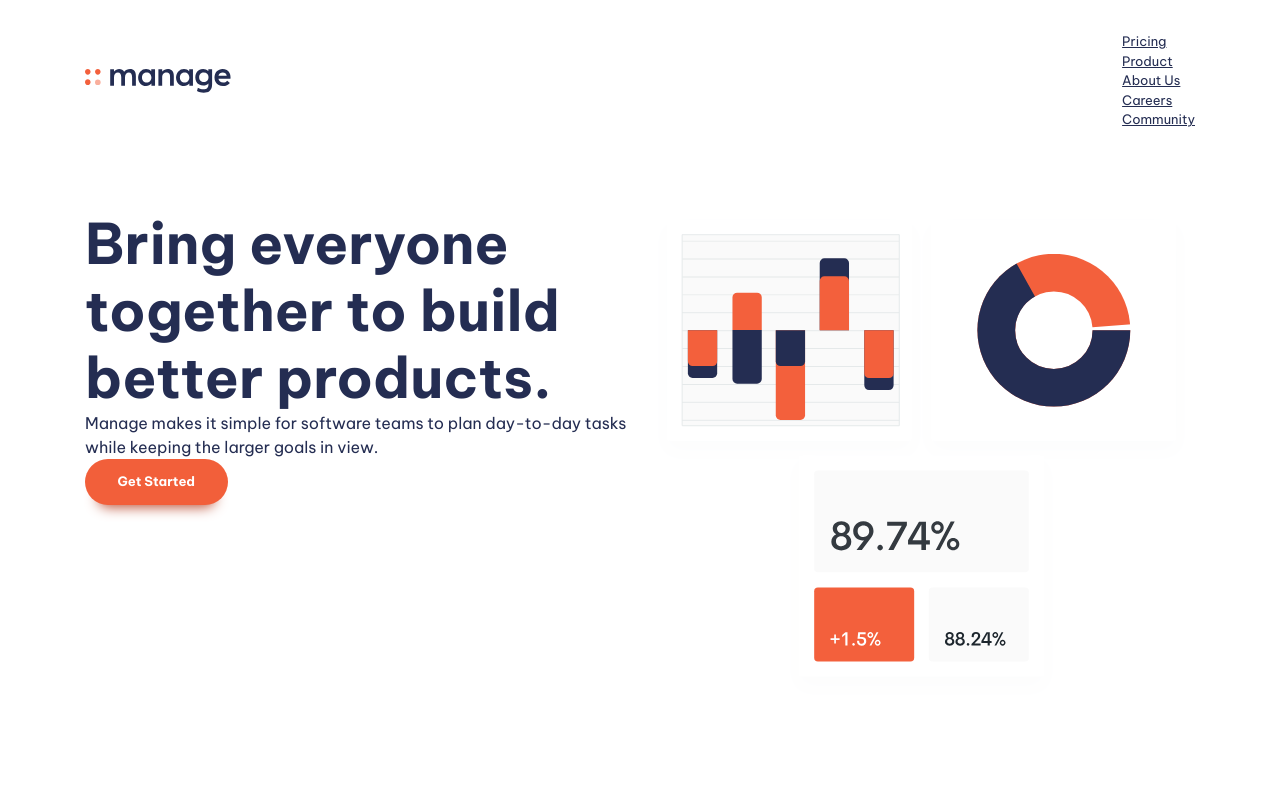
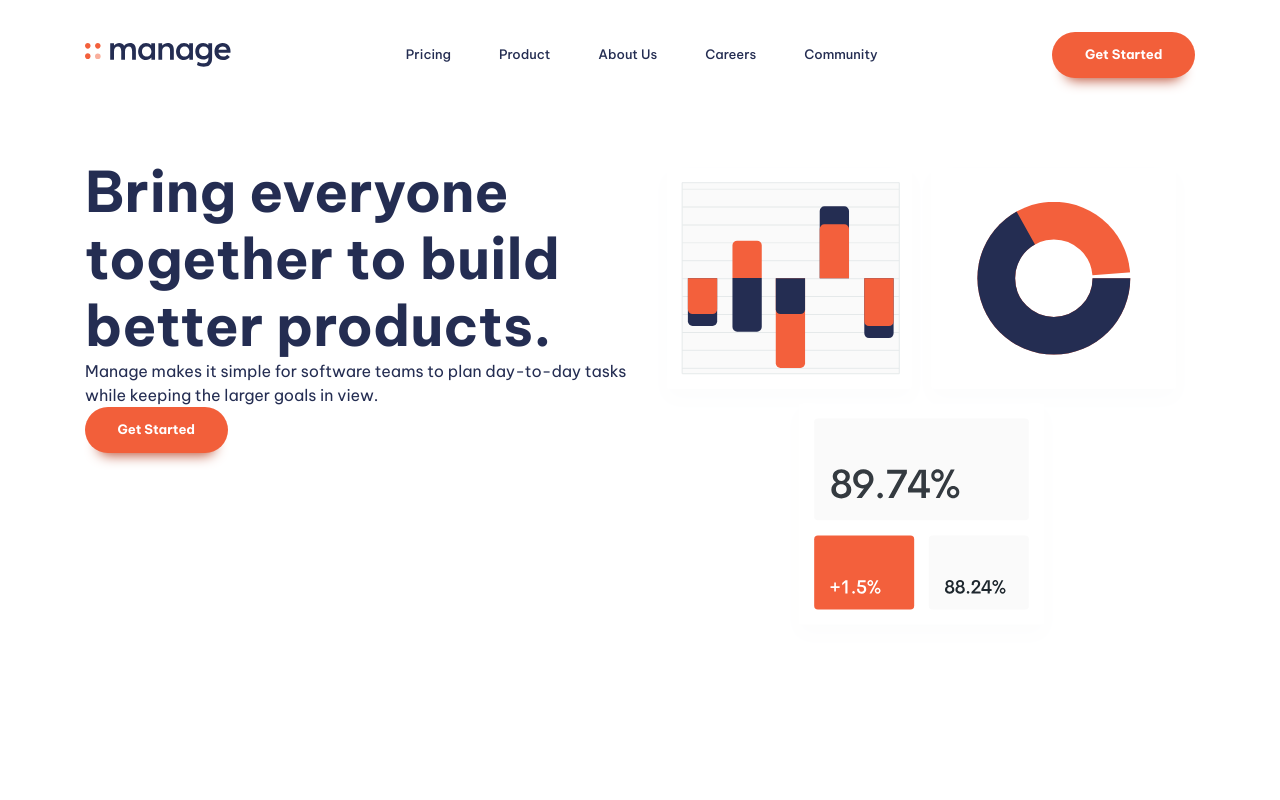
Before and after one commit to johnverz22/responsive-web, a website built with Vite: page index.html in a window 1280 px wide. Shown: the top 800 px of the page. Built offline with nearby package versions, Linux system fonts and the light colour scheme.

Commit message:
Fixed navigation on large screen Added `max-width: 25rem;` and `margin-left: auto;` to mobile primary navigation. Added `display-sm-none` and `display-md-inline-flex` at the bottom

```diff
--- a/index.html
+++ b/index.html
@@ -30,7 +30,7 @@
             <li><a href="#">Community</a></li>
           </ul>
         </nav>
-        <button class="button" style="display: none ;">Get Started</button>
+        <button class="button | display-md-inline-flex display-sm-none">Get Started</button>
       </div>
     </div>
   </header>
--- a/style.css
+++ b/style.css
@@ -266,6 +266,7 @@ body {
 }
 
 .button {
+  display: inline-flex;
   border: 0;
   text-decoration: none;
   border-radius: 100vmax;
@@ -313,6 +314,19 @@ body {
 
 .nav-list{
   font-size: var(--fs-nav);
+  display: flex;
+  gap: clamp(var(--size-500), 5vw, var(--size-700));
+  font-weight: var(--fw-semi-bold);
+}
+
+.nav-list a{
+  text-decoration: none;
+  color: var(--clr-primary-400);
+}
+
+.nav-list a:hover,
+.nav-list a:focus{
+  color: var(--clr-accent-400);
 }
 
 @media(max-width: 50em){
@@ -322,6 +336,8 @@ body {
     position: fixed;
     padding: var(--size-700);
     inset: 7rem var(--size-400) auto;
+    max-width: 25rem;
+    margin-left: auto;
     background: var(--clr-neutral-100);
     border-radius: var(--size-100);
     /* box-shadow: 0 0 .75em rgb(0, 0, 0, .05), 0 0 0 1000vmax rgb(0 0 0 / .75); */
@@ -343,26 +359,15 @@ body {
     font-weight: var(--fw-bold);
   }
 
-  .nav-list a{
-    text-decoration: none;
-    color: var(--clr-primary-400);
-  }
-
-  .nav-list a:hover,
-  .nav-list a:focus{
-    color: var(--clr-accent-400);
-  }
-
   .primary-navigation[data-visible]{
     display: block;
   }
-
 
   .mobile-nav-toggle{
     display: block;
     position: fixed;
     top: var(--size-500);
-    right: var(--size-200);
+    right: var(--size-300);
     cursor: pointer;
     background: transparent;
     border: 0;
@@ -380,3 +385,15 @@ this was used by javascript :5
   display:block;
   position: fixed;
 } */
+
+.display-sm-none {
+  display: none;
+}
+
+
+
+@media (min-width: 50em){
+  .display-md-inline-flex{
+    display:inline-flex;
+  }
+}
```
